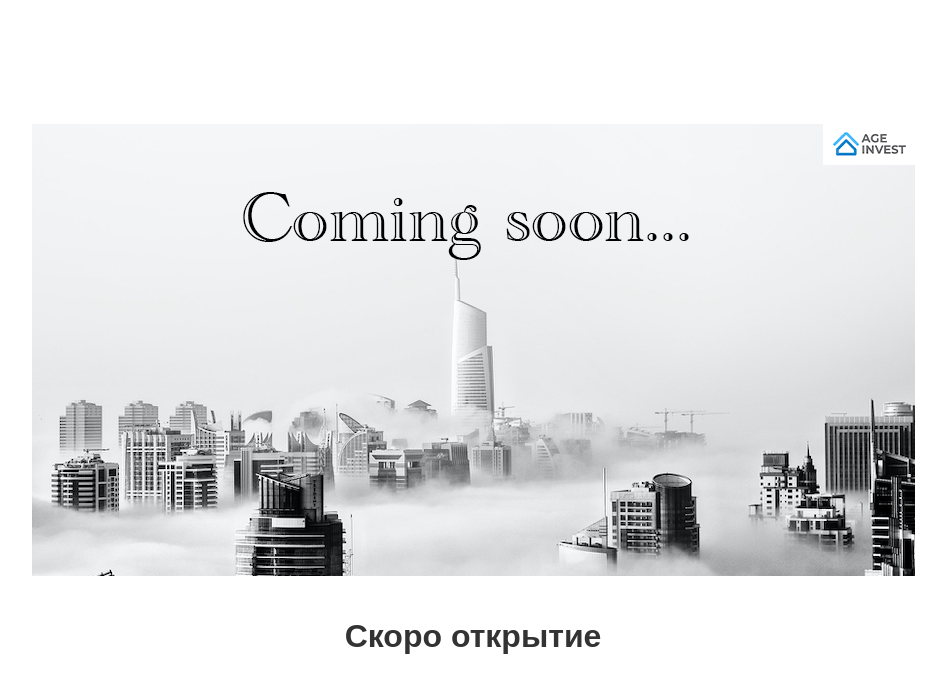
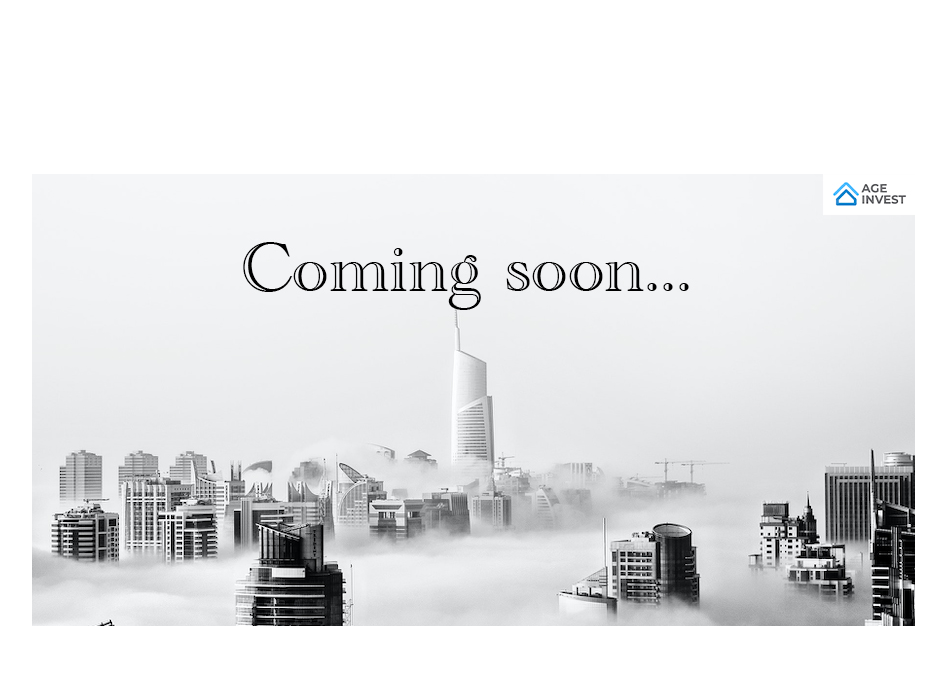
Before and after one commit to peijao/ageinvest.am, a plain HTML site: page index.html in a window 1280 px wide. Shown: the whole page, without its empty margins (167-1113 px from the left). Drawn offline with Linux system fonts and the light colour scheme.

Commit message:
Update index.html

```diff
--- a/index.html
+++ b/index.html
@@ -5,34 +5,27 @@
   <meta name="viewport" content="width=device-width, initial-scale=1.0">
   <title>AgeInvest</title>
   <style>
-    body {
+    html, body {
       margin: 0;
       padding: 0;
-      font-family: sans-serif;
-      background-color: white;
+      height: 100%;
+    }
+
+    body {
       display: flex;
-      flex-direction: column;
       justify-content: center;
       align-items: center;
-      min-height: 100vh;
-      text-align: center;
+      background-color: #fff;
     }
 
     img {
-      max-width: 90%;
-      height: auto;
-      object-fit: cover;
-      margin-bottom: 20px;
-    }
-
-    h1 {
-      font-size: 2em;
-      color: #333;
+      max-width: 100%;
+      max-height: 100%;
+      object-fit: contain;
     }
   </style>
 </head>
 <body>
   <img src="image.jpg" alt="Coming Soon">
-  <h1>Скоро открытие</h1>
 </body>
 </html>
```
